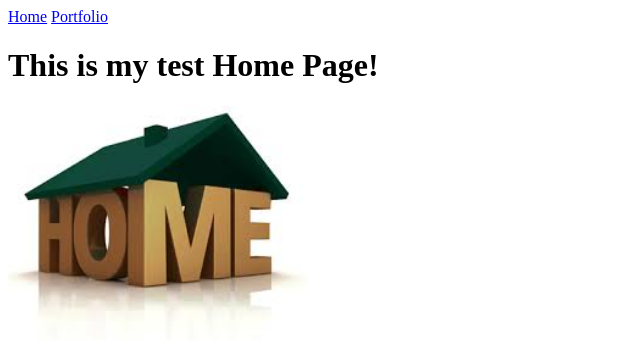
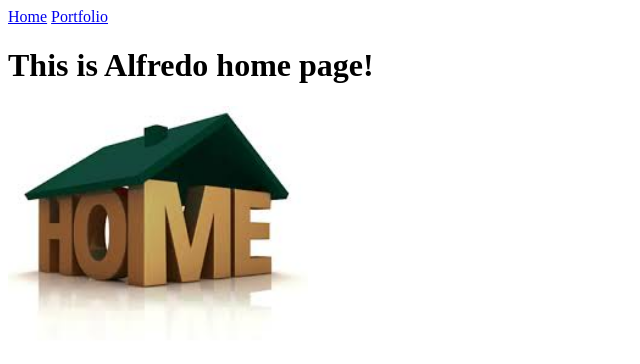
Before and after one commit to achavez1897/achavez1897.github.io, a plain HTML site: page my_website/index.html in a window 1280 px wide. Shown: the whole page, without its empty margins (0-640 px from the left). Drawn offline with Linux system fonts and the light colour scheme.

Commit message:
Changed the heading

```diff
--- a/my_website/index.html
+++ b/my_website/index.html
@@ -7,7 +7,7 @@
   <body>
     <a href="index.html">Home</a>
     <a href="portfolio.html">Portfolio</a>
-    <h1>This is my test Home Page!</h1>
+    <h1>This is Alfredo home page!</h1>
     <img src="images/home.jpg" height="250">
   </body>
 </html>
```
Also changed, not shown: .c9/metadata/environment/my_website/index.html.
